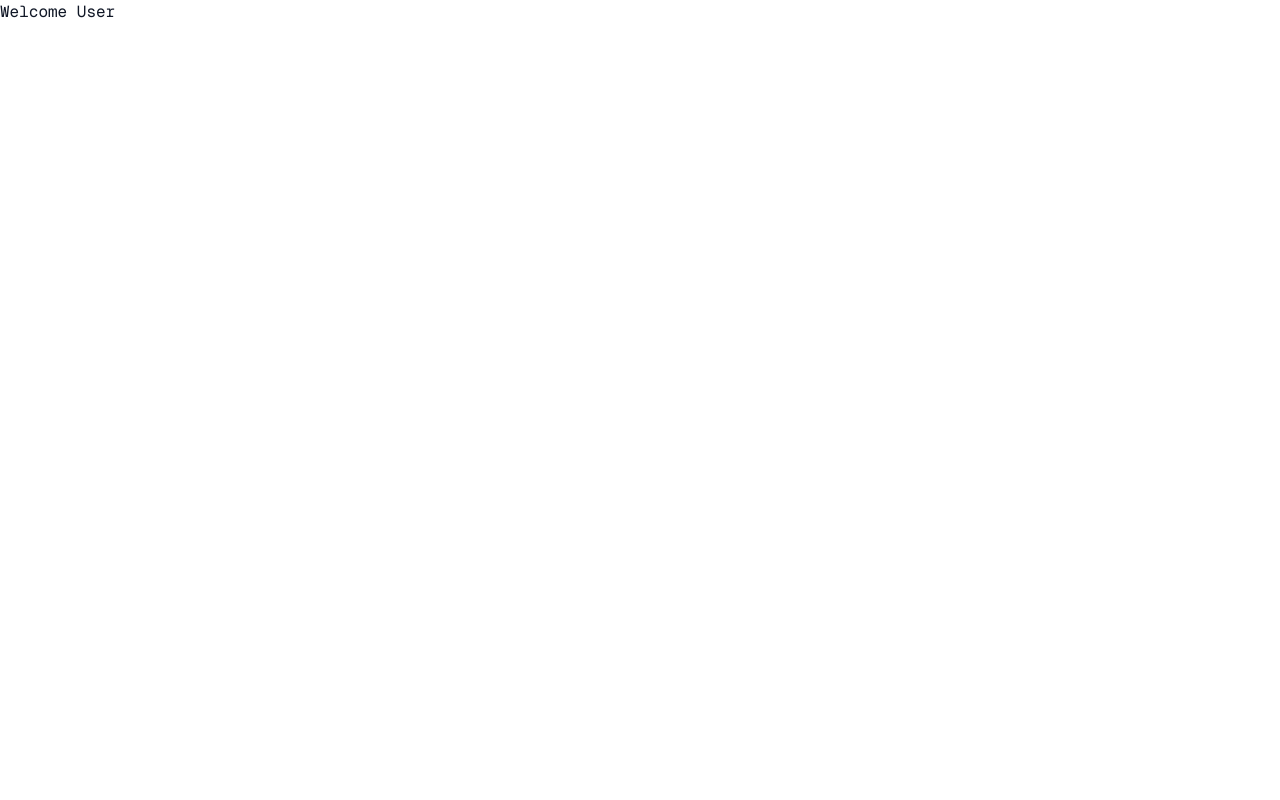
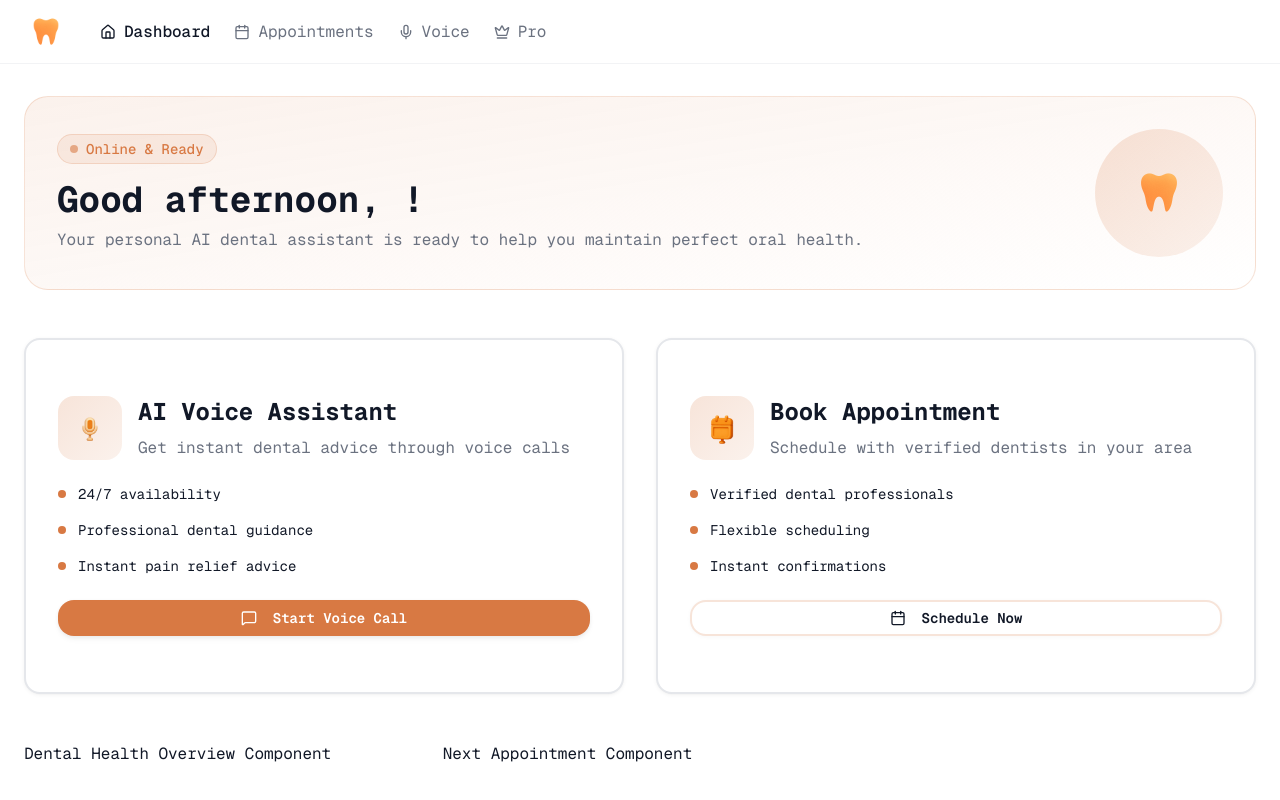
Before and after one commit to kajugadaniels/appointify, a Next.js app: page /dashboard in a window 1280 px wide. Built offline with nearby package versions, Linux system fonts and the light colour scheme; no server answers.

Commit message:
Design dashboard page

```diff
--- a/src/app/dashboard/page.tsx
+++ b/src/app/dashboard/page.tsx
@@ -1,11 +1,19 @@
-import React from 'react'
+import ActivityOverview from "@/components/dashboard/ActivityOverview";
+import MainActions from "@/components/dashboard/MainActions";
+import WelcomeSection from "@/components/dashboard/WelcomeSection";
+import Navbar from "@/components/Navbar";
 
-const Dashboard = () => {
+function DashboardPage() {
     return (
-        <div>
-            Welcome User
-        </div>
-    )
+        <>
+            <Navbar />
+
+            <div className="max-w-7xl mx-auto px-6 py-8 pt-24">
+                <WelcomeSection />
+                <MainActions />
+                <ActivityOverview />
+            </div>
+        </>
+    );
 }
-
-export default Dashboard
+export default DashboardPage;
```
